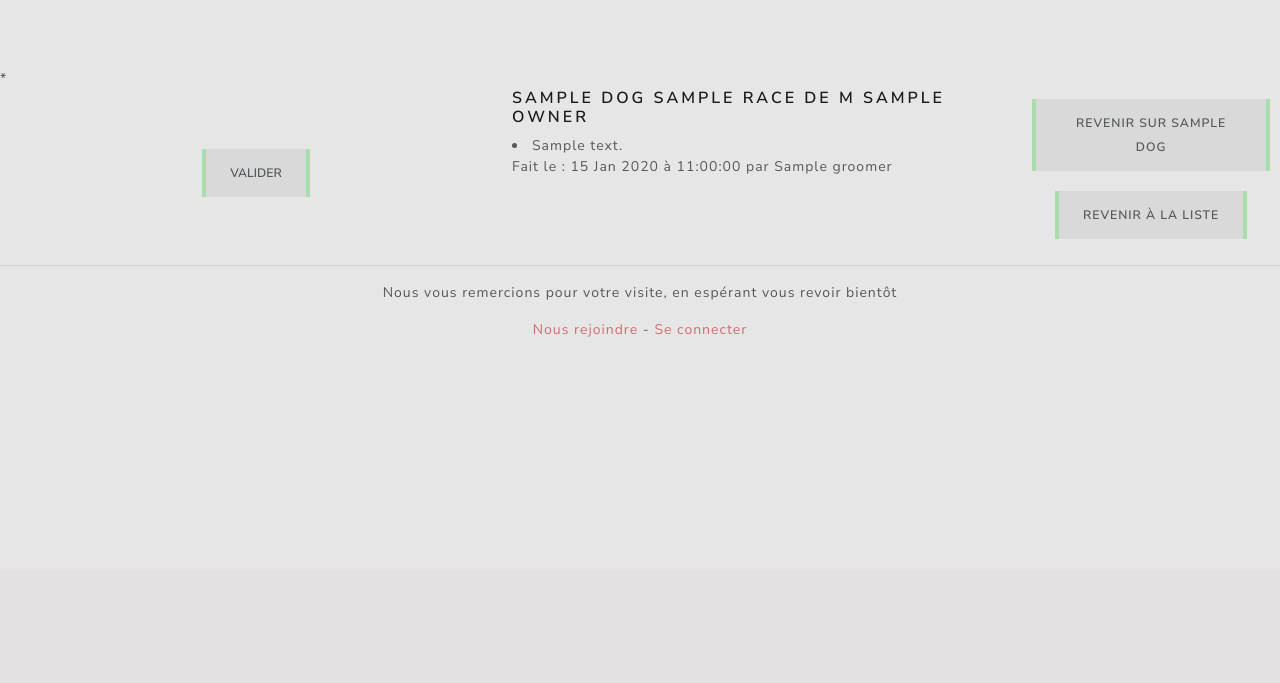
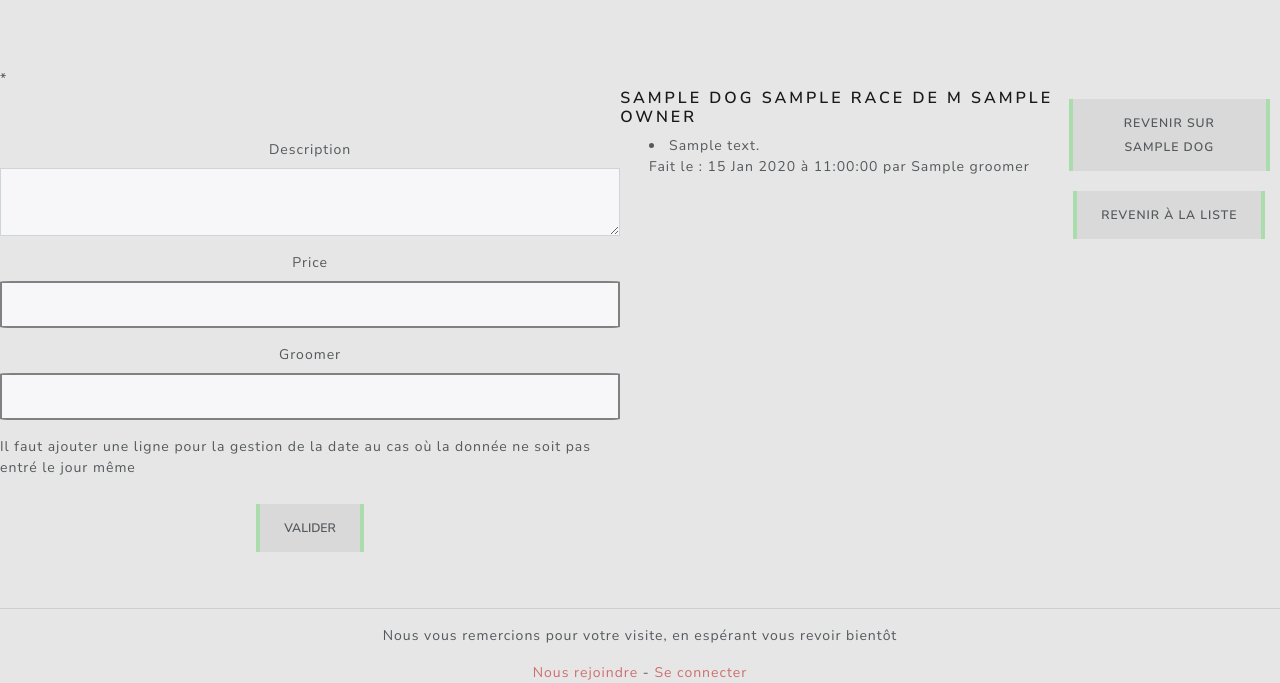
Before and after one commit to benoitsouillat/playdogs, a Symfony app: template templates/administration/prestations.html.twig in a window 1280 px wide. Shown: the part 230-913 px from the top of the page. Before the commit the page ends 567 px from the top, so only its background shows below. Run offline with Twig, Linux system fonts and the light colour scheme; the template is opened without the code that fills it: most values are stand-ins (such as "Sample title", 1, 10 or a date in 2020); form fields are guessed from the names that the template uses; some libraries are stand-ins or nearby versions.

Commit message:
start form of prestations

```diff
--- a/templates/administration/prestations.html.twig
+++ b/templates/administration/prestations.html.twig
@@ -8,12 +8,18 @@
 
     {{ form_start(form) }}
 
+    {{form_row(form.description) }}
+    {{form_row(form.price) }}
+    {{form_row(form.groomer) }}
+
+    <p>Il faut ajouter une ligne pour la gestion de la date au cas où la donnée ne soit pas entré le jour même</p>
+
     <button class="btn" type="submit">Valider</button>
 
     {{ form_end(form) }}
 
     {# A déplacer sur la page dog_edit #}
-    <div class="d-flex flex-column justify-content-center">
+    <div class="d-flex flex-column justify-content-end align-items-center">
         <h5>{{ dog.name }} {{dog.race}} de M {{ dog.owner}}</h5>
         {% for prestation in prestations %} {# A déplacer sur la page dog_edit #}
         <li class="client"> {{ prestation.description }}
```
Also changed, not shown: src/Form/PrestationsType.php (+9 -3 lines).
